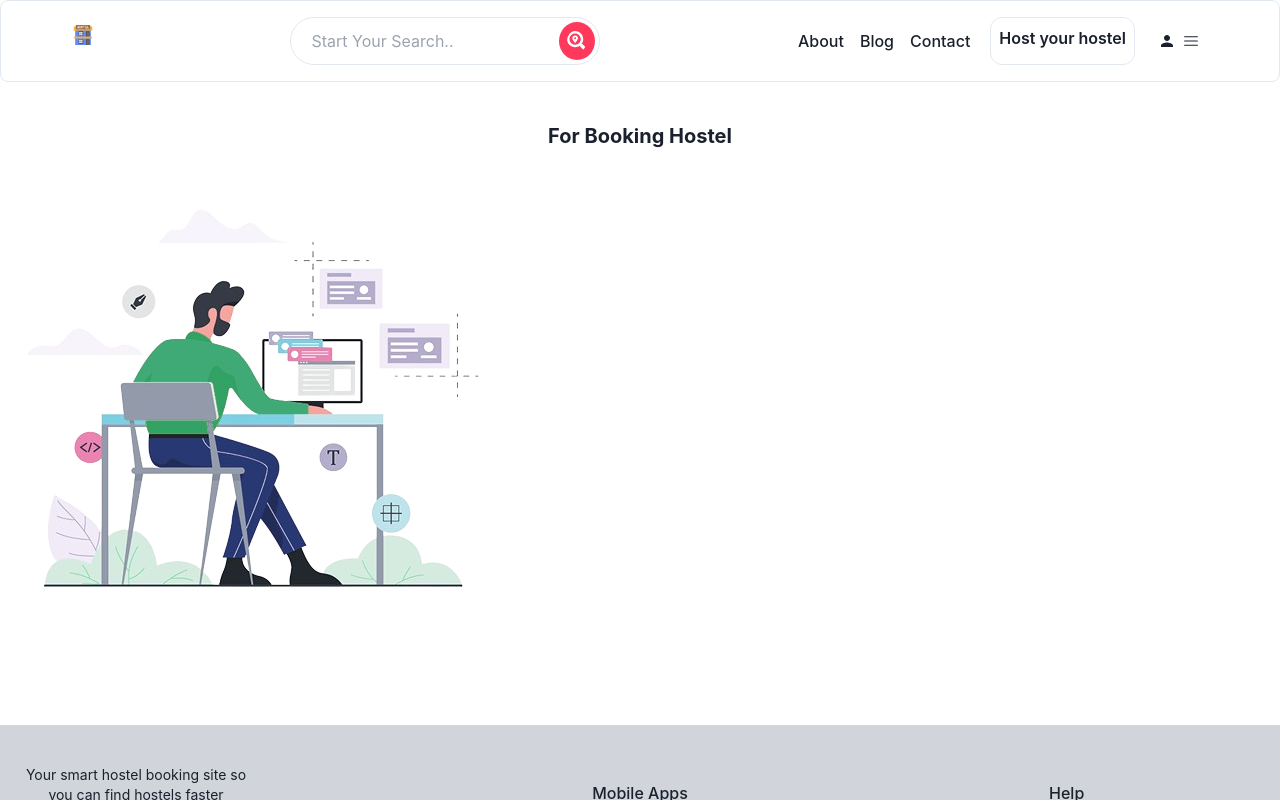
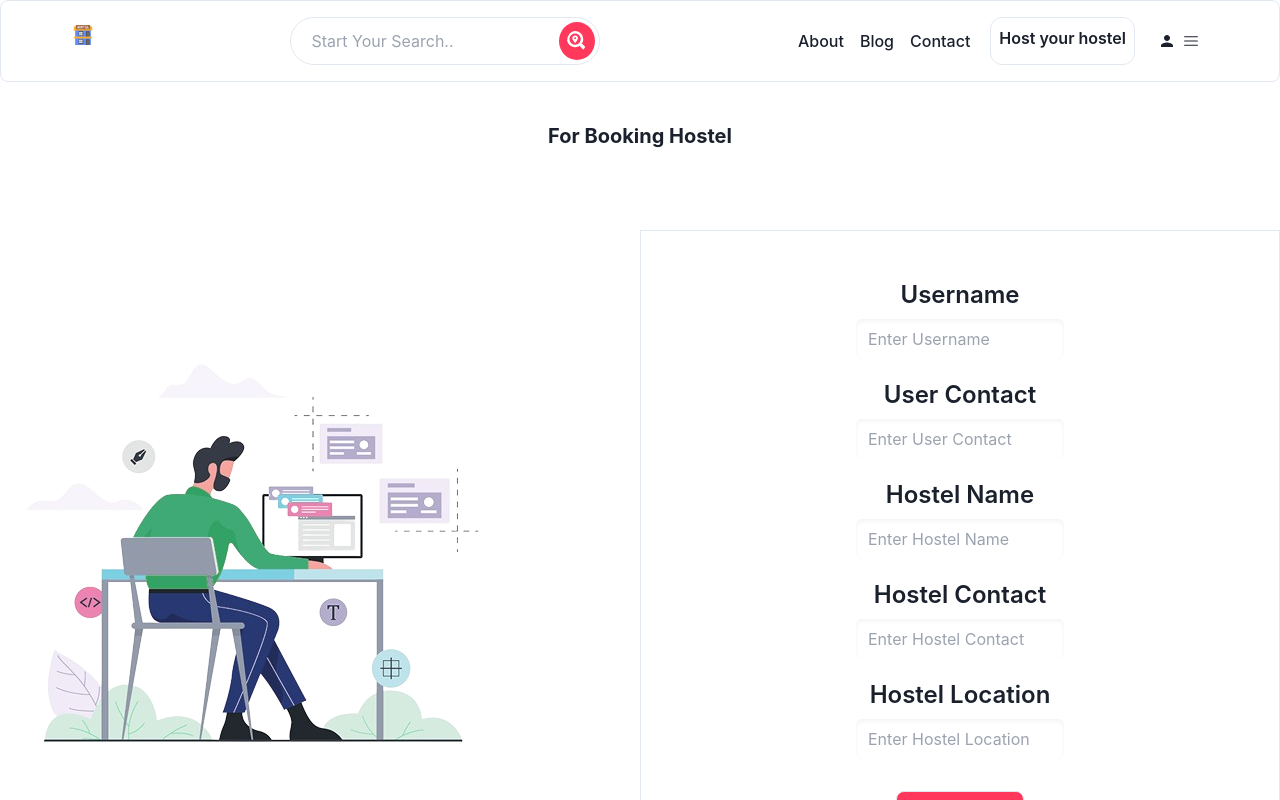
Before and after one commit to Th-Sagar/Hostel_Frontend, a React (Vite) app: page /hostel/book/1 in a window 1280 px wide. Shown: the top 800 px of the page. Built offline with nearby package versions, Linux system fonts and the light colour scheme.

Commit message:
feat:booking hostel

```diff
--- /dev/null
+++ b/src/Schemas/bookSchemas.jsx
@@ -0,0 +1,24 @@
+import * as Yup from "yup";
+
+export const bookSchema = Yup.object({
+  userName: Yup.string()
+    .min(3, "Too Short!")
+    .max(50, "Too Long!")
+    .required("Required"),
+  userContact: Yup.string()
+    .min(10, "Too Short!")
+    .max(15, "Too Long!")
+    .required("Required"),
+  hostelName: Yup.string()
+    .min(2, "Too Short!")
+    .max(50, "Too Long!")
+    .required("Required"),
+    hostelContact: Yup.string()
+    .min(10, "Too Short!")
+    .max(15, "Too Long!")
+    .required("Required"),
+    hostelLocation: Yup.string()
+    .min(2, "Too Short!")
+    .max(50, "Too Long!")
+    .required("Required"),
+});
--- a/src/features/UserDetailSlice.jsx
+++ b/src/features/UserDetailSlice.jsx
@@ -22,6 +22,8 @@ export const loginUser = createAsyncThunk(
     }
   }
 );
+
+
 
 export const registerUser = createAsyncThunk(
   "registerUser",
@@ -126,6 +128,26 @@ export const hostelDetail = createAsyncThunk(
   }
 );
 
+
+export const bookingHostel = createAsyncThunk(
+  "bookingHostel",
+  async(data,{rejectWithValue})=>{
+    try {
+      const response = await fetch("http://localhost:5000/api/hostel/book",{
+        method:"POST",
+        headers:{
+          "Content-Type":"application/json"
+        },
+        body:JSON.stringify(data)
+      })
+      return response.ok;
+      } catch (error) {
+      return rejectWithValue({message:error.message});
+
+    }
+  }
+)
+
 const initialState = {
   token: localStorage.getItem("token") || null,
   loading: false,
@@ -133,6 +155,7 @@ const initialState = {
   searchItem: [],
   contentpush: false,
   hostelInfo: [],
+  response : false,
 };
 
 const userDetailSlice = createSlice({
@@ -216,6 +239,17 @@ const userDetailSlice = createSlice({
       .addCase(recommendedHostel.rejected, (state, action) => {
         state.loading = false;
         state.error = action.payload.message;
+      })
+      .addCase(bookingHostel.pending, (state) => {
+        state.loading = true;
+      })
+      .addCase(bookingHostel.fulfilled, (state, action) => {
+        state.loading = false;
+        state.response = action.payload;
+      })
+      .addCase(bookingHostel.rejected, (state, action) => {
+        state.loading = false;
+        state.error = action.payload.message;
       });
   },
 });
--- a/src/pages/Book.jsx
+++ b/src/pages/Book.jsx
@@ -1,16 +1,133 @@
-import React from "react";
+import React, { useEffect } from "react";
+import Button from "../components/Button";
+import { useFormik } from "formik";
+import { bookSchema } from "../Schemas/bookSchemas";
+import { useDispatch, useSelector } from "react-redux";
+import { bookingHostel } from "../features/UserDetailSlice";
 
 const Book = () => {
+  const { response } = useSelector((state) => state.userDetail);
+
+  const dispatch = useDispatch();
+
+  const { errors, values, handleChange, handleSubmit, touched ,resetForm} = useFormik({
+    initialValues: {
+      userName: "",
+      userContact: "",
+      hostelName: "",
+      hostelContact: "",
+      hostelLocation: "",
+    },
+    validationSchema: bookSchema,
+    onSubmit: (values) => {
+      dispatch(bookingHostel(values));
+      resetForm();
+    },
+  });
+
+  const token = localStorage.getItem("token");
+  console.log(token);
+
+
+
+
+
   return (
     <>
       <main className="container mt-10">
         <h1 className=" font-bold text-xl text-center ">For Booking Hostel</h1>
-        <section>
-          <div>
-            <img src="/images/official.png" alt="" />
+        <section className="flex justify-center items-center flex-col md:flex-row md:mt-20">
+          <div className="w-full md:w-1/2">
+            <img src="/images/official.png" alt="booking hostel details" />
           </div>
 
-          <div></div>
+          <div className="border w-full md:w-1/2 py-10">
+            <form onSubmit={handleSubmit}>
+              <div className="flex items-center flex-col">
+                <label className="hostelLabel">Username</label>
+                <input
+                  type="text"
+                  placeholder="Enter Username"
+                  className="hostelInput"
+                  name="userName"
+                  value={values.userName}
+                  onChange={handleChange}
+                />
+                {errors.userName && touched.userName ? (
+                  <p className="text-red-600 italic">{errors.userName}</p>
+                ) : null}
+              </div>
+
+              <div className="flex items-center flex-col  mt-3">
+                <label className="hostelLabel">User Contact</label>
+                <input
+                  type="text"
+                  placeholder="Enter User Contact"
+                  className="hostelInput"
+                  name="userContact"
+                  value={values.userContact}
+                  onChange={handleChange}
+                />
+                {errors.userContact && touched.userContact ? (
+                  <p className="text-red-600 italic">{errors.userContact}</p>
+                ) : null}
+              </div>
+
+              <div className="flex items-center flex-col  mt-3">
+                <label className="hostelLabel">Hostel Name</label>
+                <input
+                  type="text"
+                  placeholder="Enter Hostel Name"
+                  className="hostelInput"
+                  name="hostelName"
+                  value={values.hostelName}
+                  onChange={handleChange}
+                />
+                {errors.hostelName && touched.hostelName ? (
+                  <p className="text-red-600 italic">{errors.hostelName}</p>
+                ) : null}
+              </div>
+
+              <div className="flex items-center flex-col  mt-3">
+                <label className="hostelLabel">Hostel Contact</label>
+                <input
+                  type="text"
+                  placeholder="Enter Hostel Contact"
+                  className="hostelInput"
+                  name="hostelContact"
+                  value={values.hostelContact}
+                  onChange={handleChange}
+                />
+                {errors.hostelContact && touched.hostelContact ? (
+                  <p className="text-red-600 italic">{errors.hostelContact}</p>
+                ) : null}
+              </div>
+              <div className="flex items-center flex-col  mt-3">
+                <label className="hostelLabel">Hostel Location</label>
+                <input
+                  type="text"
+                  placeholder="Enter Hostel Location"
+                  className="hostelInput"
+                  name="hostelLocation"
+                  value={values.hostelLocation}
+                  onChange={handleChange}
+                />
+                {errors.hostelLocation && touched.hostelLocation ? (
+                  <p className="text-red-600 italic">{errors.hostelLocation}</p>
+                ) : null}
+              </div>
+
+              <div className="flex items-center justify-center mt-3">
+                <Button
+                  width={" w-1/4 md:1/2 lg:w-1/5"}
+                  bg={
+                    " bg-[#ff385c] text-white  hover:bg-white hover:text-[#ff385c]"
+                  }
+                  title={"Submit"}
+                />
+              </div>
+            </form>
+          </div>
         </section>
       </main>
     </>
--- a/src/pages/HostelDetail.jsx
+++ b/src/pages/HostelDetail.jsx
@@ -1,6 +1,6 @@
 import React, { useEffect } from "react";
 import { useDispatch, useSelector } from "react-redux";
-import { useParams } from "react-router-dom";
+import { useNavigate, useParams } from "react-router-dom";
 import { hostelDetail } from "../features/UserDetailSlice";
 import { CiStar } from "react-icons/ci";
 import {
@@ -12,18 +12,21 @@ import {
   Heading,
   Image,
   Stack,
-  StackItem,
   Text,
 } from "@chakra-ui/react";
 import { Star } from "../components/Star";
 const HostelDetail = () => {
   const { id } = useParams();
   const dispatch = useDispatch();
+  const navigate = useNavigate();
   const { hostelInfo } = useSelector((state) => state.userDetail);
 
   useEffect(() => {
     dispatch(hostelDetail(id));
   }, []);
+  const handleRegister = (value) => {
+    navigate(`/hostel/book/${value}`);
+  };
 
   return (
     <main className="container  md:w-max ">
@@ -59,7 +62,13 @@ const HostelDetail = () => {
             </CardBody>
             <Divider />
             <CardFooter>
-              <Button variant="solid" colorScheme="blue">
+              <Button
+                variant="solid"
+                colorScheme="blue"
+                onClick={() => {
+                  handleRegister(hostelInfo._id);
+                }}
+              >
                 Book Now
               </Button>
             </CardFooter>
--- a/src/pages/RegisterHostel.jsx
+++ b/src/pages/RegisterHostel.jsx
@@ -19,7 +19,6 @@ const RegisterHostel = () => {
   const {
     values,
     errors,
-    handleBur,
     handleChange,
     handleSubmit,
     touched,
@@ -39,18 +38,12 @@ const RegisterHostel = () => {
       dispatch(hostelRegister(values));
 
       console.log(values);
+      resetForm();
     },
   });
   if (values.hostelRating > 5) {
     values.hostelRating = 5;
   }
-
-  useEffect(() => {
-    if (contentpush) {
-      resetForm();
-    }
-  }, [contentpush]);
-
   return (
     <>
       <main className="container text-center md:w-max">
```
